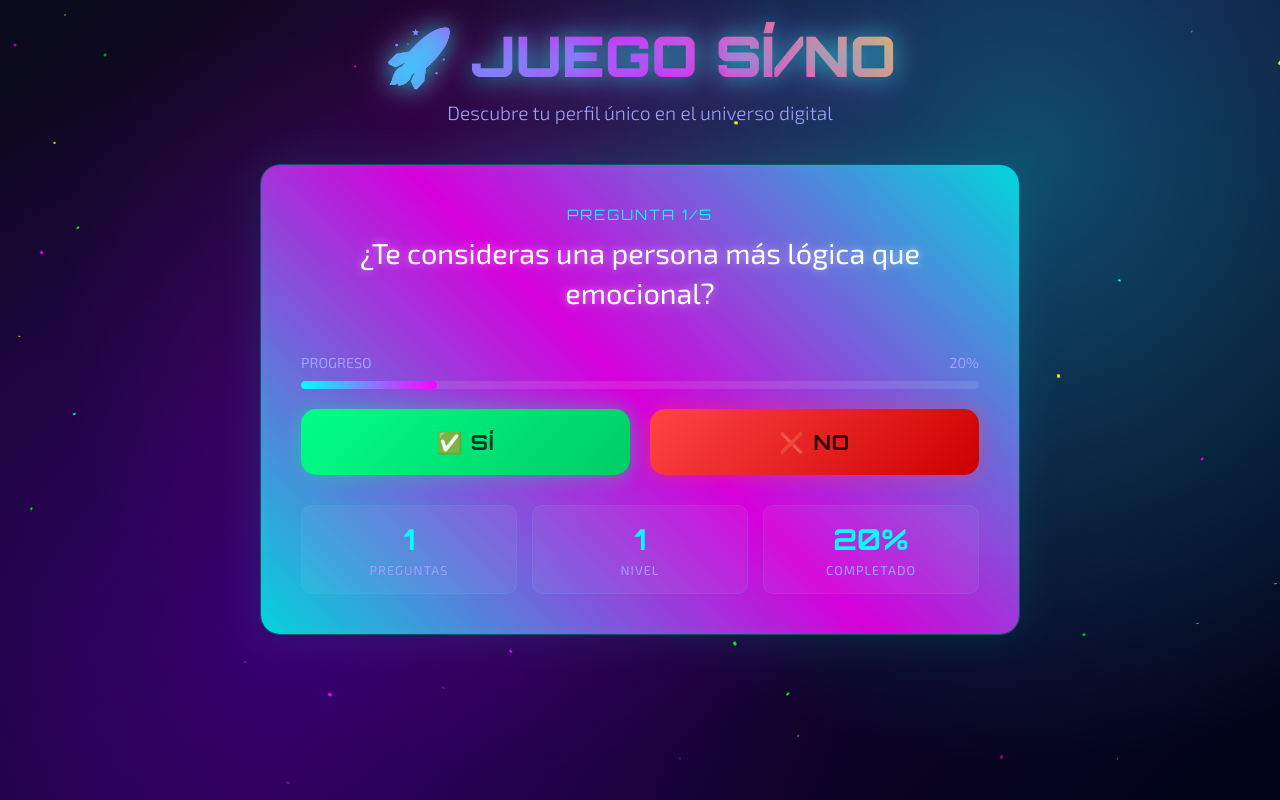
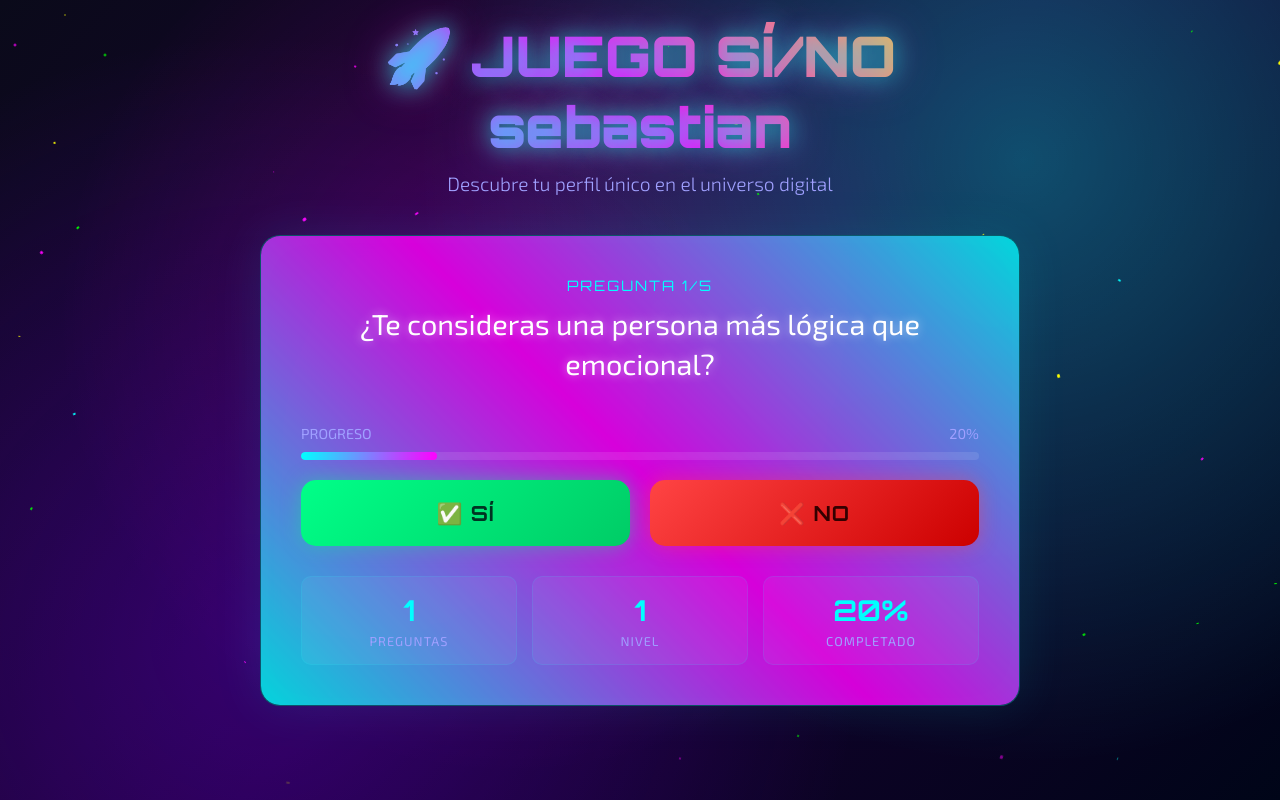
Before and after one commit to SEBASTIAN-BITE/Juego-S-No---Futurista, a plain HTML site: page index.html in a window 1280 px wide. Drawn offline with Linux system fonts and the light colour scheme.

Commit message:
Add files via upload

```diff
--- a/index.html
+++ b/index.html
@@ -410,7 +410,7 @@
 
     <div class="container">
         <div class="header">
-            <h1 class="title">🚀 JUEGO SÍ/NO</h1>
+            <h1 class="title">🚀 JUEGO SÍ/NO sebastian</h1>
             <p class="subtitle">Descubre tu perfil único en el universo digital</p>
         </div>
 
```
